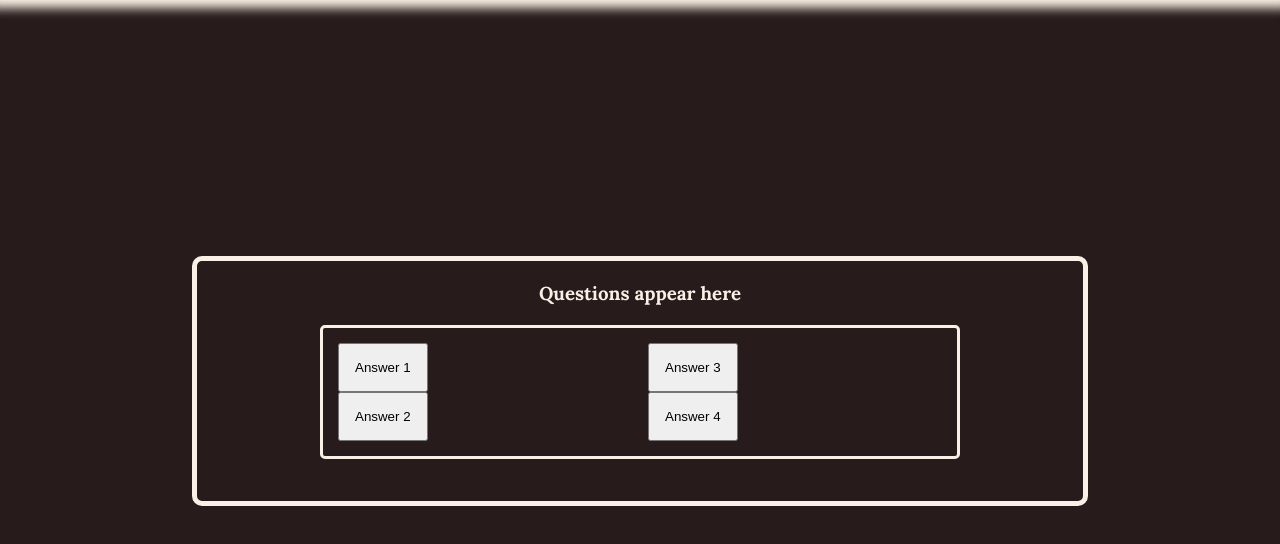
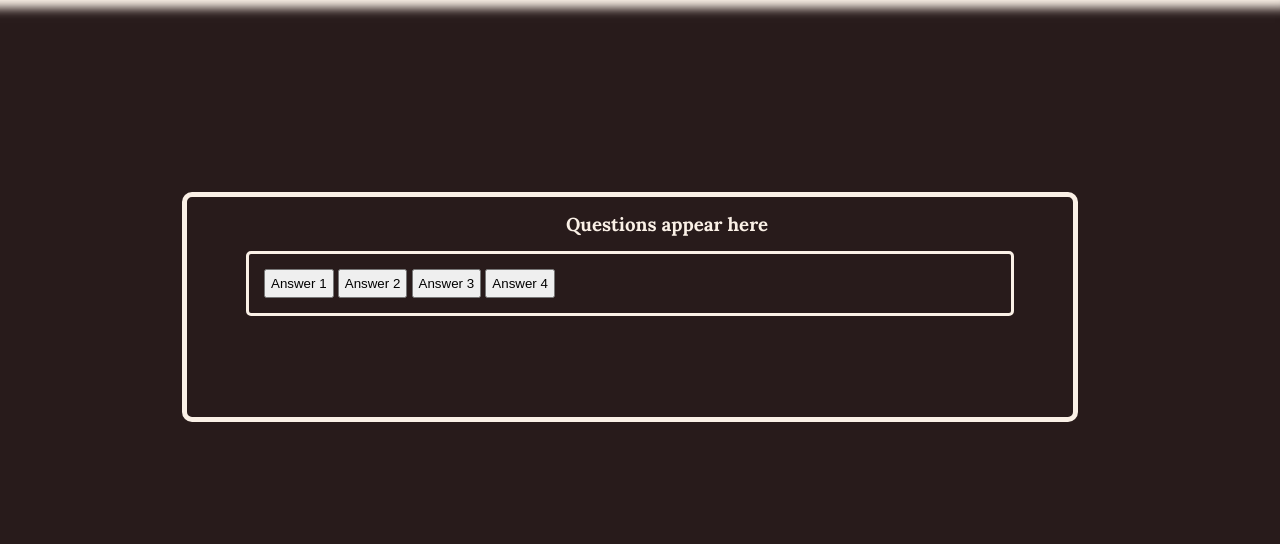
Before and after one commit to niallpcarroll/classical-music-quiz, a plain HTML site: page index.html in a window 1280 px wide. Shown: the part 194-738 px from the top of the page. Drawn offline with Linux system fonts and the light colour scheme.

Commit message:
Alter styling on button divs

```diff
--- a/assets/css/style.css
+++ b/assets/css/style.css
@@ -11,9 +11,10 @@
 body {
     padding: 0;
     margin: 0;
+    margin-left: -20px;
     min-height: 100vh;
     display: flex;
-    /*justify-content: center;*/
+    justify-content: center;
     align-items: center;
     flex-direction: column;
     /* Generic project styles */
@@ -73,12 +74,12 @@ p {
 }
 
 .container {
-    margin-top: 50px;
+    /*margin-top: 50px;*/
     border: 5px solid #faf0e6;
     width: 70vw;
     margin: auto;
-    margin-bottom: 100px;
-    height: 250px;
+    /*margin-bottom: 100px;*/
+    height: 230px;
     border-radius: 10px;
 }
 
@@ -87,19 +88,16 @@ h3 {
 }
 
 .question-div {
-    padding: 20px;
+    padding: 15px;
+    width: 75vw;
+    margin: auto;
 }
 
 .btn {
-    padding: 15px;
+    padding: 5px;
     width: auto;
-    display: flex;
-    justify-content: space-between;
-
-
-
-
-
+    /*display: flex;
+    justify-content: space-around;*/
 }
 
 .btn-grid {
@@ -107,9 +105,9 @@ h3 {
     border: 3px solid #faf0e6;
     border-radius: 5px;
     margin-top: 10px;
-    column-count: auto;
-    columns: 2;
-    width: 50vw;
+    row-gap: auto;
+    rows: 2;
+    width: 60vw;
     margin: auto;
-    justify-content: space-around;
+    justify-content: space-between;
 }
```
